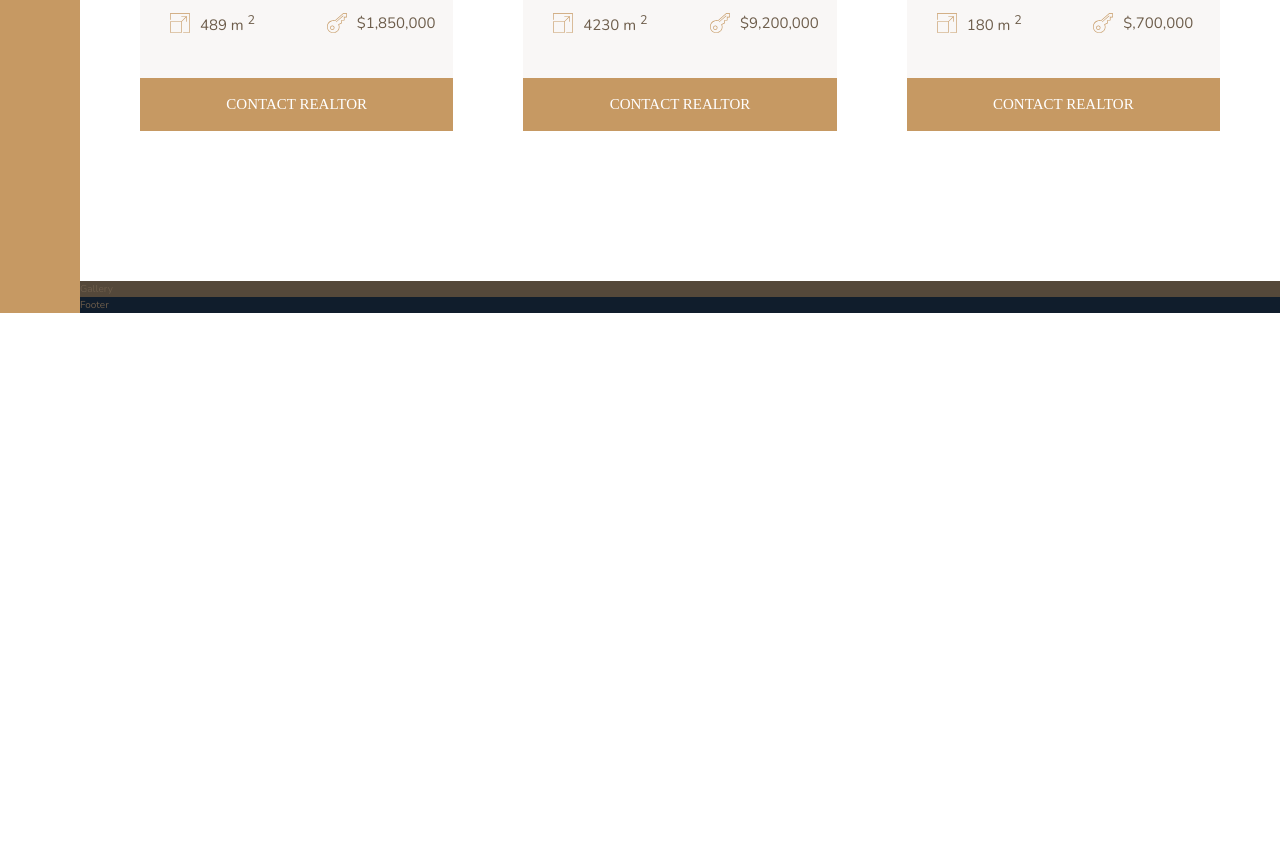
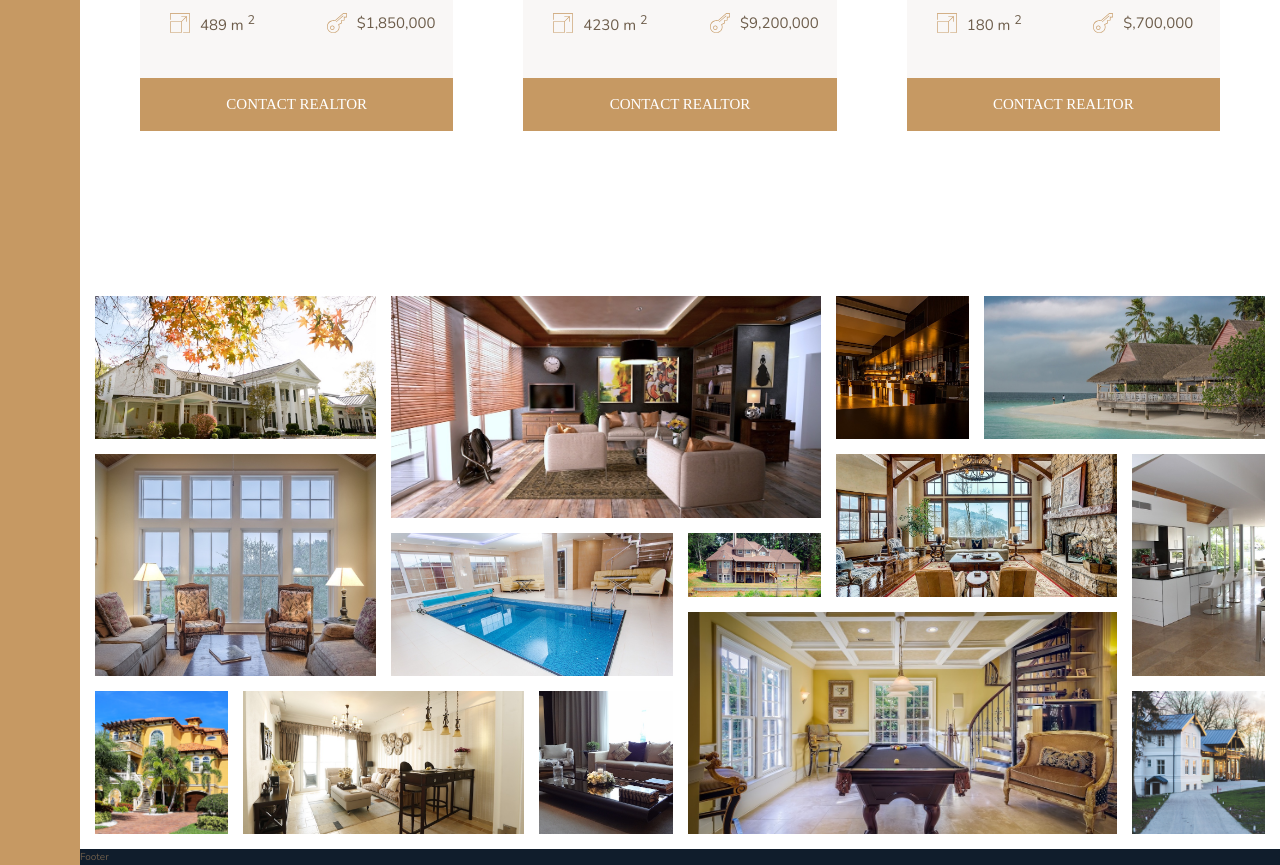
Before and after one commit to Accio26/advanced-css, a plain HTML site: page Nexter_project/index.html in a window 1280 px wide. Shown: the part 2878-3743 px from the top of the page. Before the commit the page ends 3191 px from the top, so only its background shows below. Drawn offline with nearby package versions, Linux system fonts and the light colour scheme.

Commit message:
Gallery section create.

```diff
--- a/Nexter_project/css/style.css
+++ b/Nexter_project/css/style.css
@@ -198,8 +198,59 @@ body {
     grid-column: 1 / -1; }
 
 .gallery {
-  background-color: #54483A;
-  grid-column: full-start / full-end; }
+  grid-column: full-start / full-end;
+  display: grid;
+  grid-template-columns: repeat(8, 1fr);
+  grid-template-rows: repeat(7, 5vw);
+  grid-gap: 1.5rem;
+  padding: 1.5rem; }
+  .gallery__item--1 {
+    grid-row: 1 / span 2;
+    grid-column: 1 / span 2; }
+  .gallery__item--2 {
+    grid-row: 1 / span 3;
+    grid-column: 3 / 6; }
+  .gallery__item--3 {
+    grid-row: 1 / span 2;
+    grid-column: 6 / 7; }
+  .gallery__item--4 {
+    grid-row: 1 / span 2;
+    grid-column: 7 / 9; }
+  .gallery__item--5 {
+    grid-row: 3 / span 3;
+    grid-column: 1 / span 2; }
+  .gallery__item--6 {
+    grid-row: 4 / span 2;
+    grid-column: 3 / span 2; }
+  .gallery__item--7 {
+    grid-row: 4 / 5;
+    grid-column: 5 / 6; }
+  .gallery__item--8 {
+    grid-row: 3 / span 2;
+    grid-column: 6 / span 2; }
+  .gallery__item--9 {
+    grid-row: 3 / span 3;
+    grid-column: 8 / span 1; }
+  .gallery__item--10 {
+    grid-row: 6 / span 2;
+    grid-column: 1 / span 1; }
+  .gallery__item--11 {
+    grid-row: 6 / span 2;
+    grid-column: 2 / span 2; }
+  .gallery__item--12 {
+    grid-row: 6 / span 2;
+    grid-column: 4 / span 1; }
+  .gallery__item--13 {
+    grid-row: 5 / span 3;
+    grid-column: 5 / span 3; }
+  .gallery__item--14 {
+    grid-row: 6 / span 2;
+    grid-column: 8 / span 1; }
+  .gallery__img {
+    width: 100%;
+    height: 100%;
+    object-fit: cover;
+    display: block; }
 
 .footer {
   background-color: #101d2c;
--- a/Nexter_project/index.html
+++ b/Nexter_project/index.html
@@ -324,7 +324,36 @@
     </div>
 
     <section class="gallery">
-        Gallery
+        <figure class="gallery__item gallery__item--1"><img src="img/gal-1.jpeg" alt="Gallery image 1"
+                class="gallery__img"></figure>
+        <figure class="gallery__item gallery__item--2"><img src="img/gal-2.jpeg" alt="Gallery image 2"
+                class="gallery__img"></figure>
+        <figure class="gallery__item gallery__item--3"><img src="img/gal-3.jpeg" alt="Gallery image 3"
+                class="gallery__img"></figure>
+        <figure class="gallery__item gallery__item--4"><img src="img/gal-4.jpeg" alt="Gallery image 4"
+                class="gallery__img"></figure>
+        <figure class="gallery__item gallery__item--5"><img src="img/gal-5.jpeg" alt="Gallery image 5"
+                class="gallery__img"></figure>
+        <figure class="gallery__item gallery__item--6"><img src="img/gal-6.jpeg" alt="Gallery image 6"
+                class="gallery__img"></figure>
+        <figure class="gallery__item gallery__item--7"><img src="img/gal-7.jpeg" alt="Gallery image 7"
+                class="gallery__img"></figure>
+        <figure class="gallery__item gallery__item--8"><img src="img/gal-8.jpeg" alt="Gallery image 8"
+                class="gallery__img"></figure>
+        <figure class="gallery__item gallery__item--9"><img src="img/gal-9.jpeg" alt="Gallery image 9"
+                class="gallery__img"></figure>
+        <figure class="gallery__item gallery__item--10"><img src="img/gal-10.jpeg" alt="Gallery image 10"
+                class="gallery__img"></figure>
+        <figure class="gallery__item gallery__item--11"><img src="img/gal-11.jpeg" alt="Gallery image 11"
+                class="gallery__img"></figure>
+        <figure class="gallery__item gallery__item--12"><img src="img/gal-12.jpeg" alt="Gallery image 12"
+                class="gallery__img"></figure>
+        <figure class="gallery__item gallery__item--13"><img src="img/gal-13.jpeg" alt="Gallery image 13"
+                class="gallery__img"></figure>
+        <figure class="gallery__item gallery__item--14"><img src="img/gal-14.jpeg" alt="Gallery image 14"
+                class="gallery__img"></figure>
+
+
     </section>
 
     <section class="footer">
--- a/Nexter_project/sass/_gallery.scss
+++ b/Nexter_project/sass/_gallery.scss
@@ -1,4 +1,88 @@
 .gallery {
-  background-color: $color-grey-dark-1;
   grid-column: full-start / full-end;
+
+  display: grid;
+  grid-template-columns: repeat(8, 1fr);
+  grid-template-rows: repeat(7, 5vw);
+  grid-gap: 1.5rem;
+  padding: 1.5rem;
+
+  &__item {
+    &--1 {
+      grid-row: 1 / span 2;
+      grid-column: 1 / span 2;
+    }
+
+    &--2 {
+      grid-row: 1 / span 3;
+      grid-column: 3 / 6;
+    }
+
+    &--3 {
+      grid-row: 1 / span 2;
+      grid-column: 6 / 7;
+    }
+
+    &--4 {
+      grid-row: 1 / span 2;
+      grid-column: 7 / 9;
+    }
+
+    &--5 {
+      grid-row: 3 / span 3;
+      grid-column: 1 / span 2;
+    }
+
+    &--6 {
+      grid-row: 4 / span 2;
+      grid-column: 3 / span 2;
+    }
+
+    &--7 {
+      grid-row: 4 / 5;
+      grid-column: 5 / 6;
+    }
+
+    &--8 {
+      grid-row: 3 / span 2;
+      grid-column: 6 / span 2;
+    }
+
+    &--9 {
+      grid-row: 3 / span 3;
+      grid-column: 8 / span 1;
+    }
+
+    &--10 {
+      grid-row: 6 / span 2;
+      grid-column: 1 / span 1;
+    }
+
+    &--11 {
+      grid-row: 6 / span 2;
+      grid-column: 2 / span 2;
+    }
+
+    &--12 {
+      grid-row: 6 / span 2;
+      grid-column: 4 / span 1;
+    }
+
+    &--13 {
+      grid-row: 5 / span 3;
+      grid-column: 5 / span 3;
+    }
+
+    &--14 {
+      grid-row: 6 / span 2;
+      grid-column: 8 / span 1;
+    }
+  }
+
+  &__img {
+    width: 100%;
+    height: 100%;
+    object-fit: cover;
+    display: block;
+  }
 }
```
